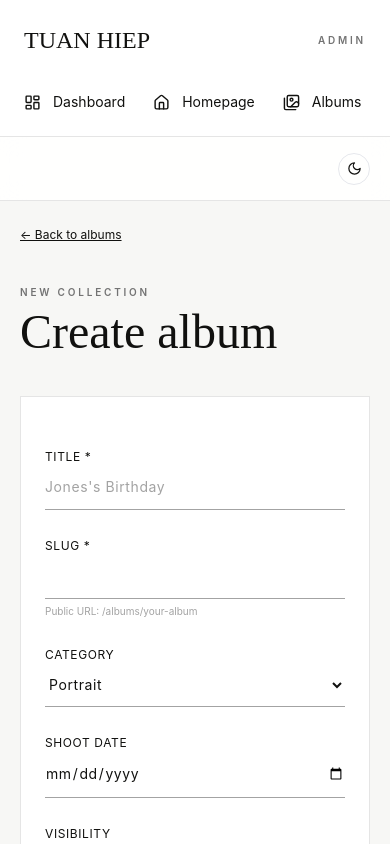
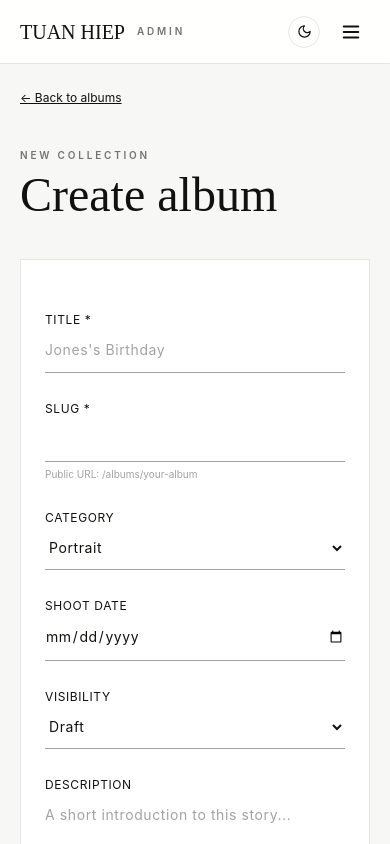
Before and after one commit to nguyen-tuan-hiep/photography-portfolio, a Next.js app: page /admin/albums/new in a window 390 px wide. Shown: the top 844 px of the page. Built offline with nearby package versions, Linux system fonts and the light colour scheme.

Commit message:
fix admin navbar

```diff
--- a/app/(public)/albums/page.tsx
+++ b/app/(public)/albums/page.tsx
@@ -19,7 +19,7 @@ export default async function AlbumsPage() {
       </div>
       <section className="container-page py-20 sm:py-28">
         {albums.length ? (
-          <div className="grid gap-x-6 gap-y-16 sm:grid-cols-2 lg:grid-cols-3">
+          <div className="grid gap-x-6 gap-y-16 sm:grid-cols-2 md:grid-cols-3 lg:grid-cols-4">
             {albums.map((a, i) => (
               <AlbumCard key={a.id} album={a} priority={i < 3} />
             ))}
--- a/app/admin/layout.tsx
+++ b/app/admin/layout.tsx
@@ -1,9 +1,9 @@
-import { AdminSidebar } from "@/components/admin-sidebar";
 import { AdminShell } from "@/components/admin-shell";
+
 export default function AdminLayout({
   children,
 }: {
   children: React.ReactNode;
 }) {
-  return <AdminShell sidebar={<AdminSidebar />}>{children}</AdminShell>;
+  return <AdminShell>{children}</AdminShell>;
 }
--- a/app/admin/page.tsx
+++ b/app/admin/page.tsx
@@ -20,7 +20,7 @@ export default async function Dashboard() {
           New album
         </Link>
       </div>
-      <div className="mt-10 grid gap-4 sm:grid-cols-2 xl:grid-cols-4">
+      <div className="mt-10 grid gap-4 grid-cols-2 md:grid-cols-2 lg:grid-cols-4">
         {Object.entries(counts).map(([label, count]) => (
           <div key={label} className="border border-neutral-200 bg-white p-6">
             <p className="text-xs uppercase tracking-wider text-neutral-500">
--- a/components/admin-shell.tsx
+++ b/components/admin-shell.tsx
@@ -1,23 +1,54 @@
 "use client";
+
+import { useState, type ReactNode } from "react";
+import Link from "next/link";
 import { usePathname } from "next/navigation";
+import { Menu, X } from "lucide-react";
 import { ThemeToggle } from "./theme-toggle";
+import { AdminSidebar } from "./admin-sidebar";
 
-export function AdminShell({
-  children,
-  sidebar,
-}: {
-  children: React.ReactNode;
-  sidebar: React.ReactNode;
-}) {
+export function AdminShell({ children }: { children: ReactNode }) {
   const pathname = usePathname();
+  const [mobileMenuOpen, setMobileMenuOpen] = useState(false);
+
   if (pathname === "/admin/login") return children;
+
   return (
-    <div className="min-h-screen bg-[#f7f7f5]">
-      {sidebar}
+    <div className="min-h-screen bg-[#f7f7f5] dark:bg-[#11110f]">
+      <AdminSidebar
+        mobileOpen={mobileMenuOpen}
+        onMobileClose={() => setMobileMenuOpen(false)}
+      />
+
       <div className="lg:pl-64">
-        <header className="sticky top-0 z-30 flex h-16 items-center justify-end border-b border-neutral-200 bg-white/90 px-5 backdrop-blur-md dark:bg-[#181816]/90 sm:px-8 lg:h-20 lg:px-12">
-          <ThemeToggle showLabel />
+        <header className="sticky top-0 z-50 flex h-16 items-center justify-between border-b border-neutral-200 bg-white/90 px-5 backdrop-blur-md dark:border-neutral-800 dark:bg-[#181816]/90 sm:px-8 lg:h-20 lg:justify-end lg:px-12">
+          <div className="flex items-center gap-3 lg:hidden">
+            <Link
+              href="/admin"
+              className="font-serif text-xl"
+              onClick={() => setMobileMenuOpen(false)}
+            >
+              TUAN HIEP
+            </Link>
+
+            <span className="eyebrow">Admin</span>
+          </div>
+
+          <div className="flex items-center gap-3">
+            <ThemeToggle showLabel />
+
+            <button
+              type="button"
+              className="inline-flex items-center justify-center rounded-md p-2 hover:bg-neutral-100 dark:hover:bg-neutral-800 lg:hidden"
+              onClick={() => setMobileMenuOpen((current) => !current)}
+              aria-label="Toggle admin menu"
+              aria-expanded={mobileMenuOpen}
+            >
+              {mobileMenuOpen ? <X size={22} /> : <Menu size={22} />}
+            </button>
+          </div>
         </header>
+
         {children}
       </div>
     </div>
--- a/components/admin-sidebar.tsx
+++ b/components/admin-sidebar.tsx
@@ -1,3 +1,5 @@
+"use client";
+
 import Link from "next/link";
 import {
   Images,
@@ -8,52 +10,77 @@ import {
 } from "lucide-react";
 import { logout } from "@/app/actions";
 
-export function AdminSidebar() {
+export function AdminSidebar({
+  mobileOpen,
+  onMobileClose,
+}: {
+  mobileOpen: boolean;
+  onMobileClose: () => void;
+}) {
+  const linkClass =
+    "flex w-full items-center gap-3 whitespace-nowrap px-3 py-3 text-sm hover:bg-neutral-100 dark:hover:bg-neutral-800";
+
+  const nav = (
+    <>
+      <Link className={linkClass} href="/admin" onClick={onMobileClose}>
+        <LayoutDashboard size={17} />
+        Dashboard
+      </Link>
+
+      <Link
+        className={linkClass}
+        href="/admin/homepage"
+        onClick={onMobileClose}
+      >
+        <Home size={17} />
+        Homepage
+      </Link>
+
+      <Link className={linkClass} href="/admin/albums" onClick={onMobileClose}>
+        <Images size={17} />
+        Albums
+      </Link>
+
+      <Link
+        className={linkClass}
+        href="/"
+        target="_blank"
+        onClick={onMobileClose}
+      >
+        <ExternalLink size={17} />
+        View site
+      </Link>
+
+      <form action={logout}>
+        <button type="submit" className={linkClass}>
+          <LogOut size={17} />
+          Sign out
+        </button>
+      </form>
+    </>
+  );
+
   return (
-    <aside className="border-b border-neutral-200 bg-white lg:fixed lg:inset-y-0 lg:w-64 lg:border-b-0 lg:border-r">
+    <>
+      <aside className="hidden border-r border-neutral-200 bg-white dark:border-neutral-800 dark:bg-[#181816] lg:fixed lg:inset-y-0 lg:block lg:w-64">
         <div className="flex h-20 items-center justify-between px-6">
           <Link href="/admin" className="font-serif text-2xl">
             TUAN HIEP
           </Link>
+
           <span className="eyebrow">Admin</span>
         </div>
-      <nav className="flex gap-1 overflow-x-auto px-3 pb-3 lg:block lg:space-y-1 lg:pb-0">
-        <Link
-          className="flex items-center gap-3 whitespace-nowrap px-3 py-3 text-sm hover:bg-neutral-100"
-          href="/admin"
+
+        <nav className="space-y-1 px-3">{nav}</nav>
+      </aside>
+
+      <div
+        className={`fixed inset-x-0 top-16 z-40 border-b border-neutral-200 bg-white px-3 py-3 shadow-sm dark:border-neutral-800 dark:bg-[#181816] lg:hidden ${
+          mobileOpen ? "block" : "hidden"
+        }`}
       >
-          <LayoutDashboard size={17} />
-          Dashboard
-        </Link>
-        <Link
-          className="flex items-center gap-3 whitespace-nowrap px-3 py-3 text-sm hover:bg-neutral-100"
-          href="/admin/homepage"
-        >
-          <Home size={17} />
-          Homepage
-        </Link>
-        <Link
-          className="flex items-center gap-3 whitespace-nowrap px-3 py-3 text-sm hover:bg-neutral-100"
-          href="/admin/albums"
-        >
-          <Images size={17} />
-          Albums
-        </Link>
-        <Link
-          className="flex items-center gap-3 whitespace-nowrap px-3 py-3 text-sm hover:bg-neutral-100"
-          href="/"
-          target="_blank"
-        >
-          <ExternalLink size={17} />
-          View site
-        </Link>
-        <form action={logout}>
-          <button className="flex w-full items-center gap-3 whitespace-nowrap px-3 py-3 text-sm hover:bg-neutral-100">
-            <LogOut size={17} />
-            Sign out
-          </button>
-        </form>
-      </nav>
-    </aside>
+        <nav className="flex flex-col gap-1">{nav}</nav>
+      </div>
+    </>
   );
 }
--- a/components/booking-form.tsx
+++ b/components/booking-form.tsx
@@ -116,20 +116,20 @@ export function BookingForm({ defaultType = "" }: { defaultType?: string }) {
 				</div>
 			</label>
 
-			<TimePickerField
-				name="start_time"
-				label="Start time"
-			/>
-
-			<TimePickerField
-				name="end_time"
-				label="End time"
-			/>
-
 			<DatePickerField
 				name="preferred_date"
 				label="Preferred date"
 			/>
+			<div className="grid min-w-0 grid-cols-2 gap-4">
+				<TimePickerField
+					name="start_time"
+					label="Start time"
+				/>
+        <TimePickerField
+					name="end_time"
+					label="End time"
+				/>
+			</div>
 
 			<label className="block min-w-0 text-xs uppercase tracking-wider sm:col-span-2">
 				Tell me about it
--- a/components/footer.tsx
+++ b/components/footer.tsx
@@ -6,7 +6,7 @@ export function Footer() {
       <div className="container-page flex flex-col justify-between gap-10 sm:flex-row sm:items-end">
         <div>
           <p className="font-serif text-3xl">Hiep Studio</p>
-          <p className="mt-3 max-w-sm text-xs leading-6 text-white/55">
+          <p className="mt-3 sm:max-w-sm md:max-w-md lg:max-w-lg 2xl:max-w-xl text-xs leading-6 text-white/55">
             Thoughtful photography for people who want to remember how it felt.
           </p>
         </div>
--- a/components/time-picker-field.tsx
+++ b/components/time-picker-field.tsx
@@ -4,7 +4,7 @@ import { useState } from "react";
 import { format } from "date-fns";
 import { LocalizationProvider } from "@mui/x-date-pickers/LocalizationProvider";
 import { AdapterDateFns } from "@mui/x-date-pickers/AdapterDateFns";
-import { TimePicker } from "@mui/x-date-pickers/TimePicker";
+import { DesktopTimePicker } from "@mui/x-date-pickers/DesktopTimePicker";
 
 export function TimePickerField({
   name,
@@ -22,11 +22,13 @@ export function TimePickerField({
       {label}
 
       <LocalizationProvider dateAdapter={AdapterDateFns}>
-        <TimePicker
+        <DesktopTimePicker
           value={value}
+          minutesStep={15}
+          skipDisabled
           onChange={(newValue) => setValue(newValue)}
           minTime={minTime ?? undefined}
-          ampm={false}
+          // ampm={false}
           format="HH:mm"
           slotProps={{
             field: {
```
Also changed, not shown: app/(public)/page.tsx (+21 -6 lines), components/site-image-field.tsx (+21 -4 lines). Lines whose indentation alone changed are shown as unchanged.
